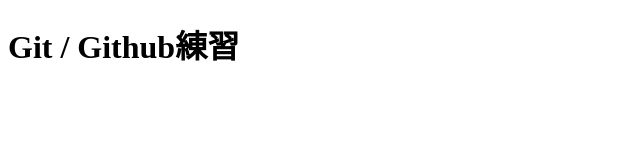
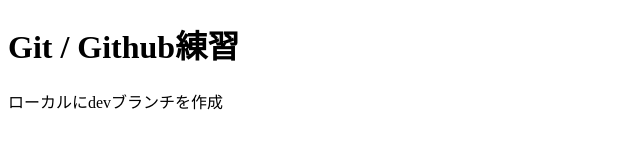
Before and after one commit to yusukeweb/webapp-test, a plain HTML site: page index.html in a window 1280 px wide. Shown: the whole page, without its empty margins (0-640 px from the left). Drawn offline with Linux system fonts and the light colour scheme.

Commit message:
ローカルにdevブランチを追加

```diff
--- a/index.html
+++ b/index.html
@@ -7,5 +7,6 @@
 </head>
 <body>
     <h1>Git / Github練習</h1>
+    <p>ローカルにdevブランチを作成</p>
 </body>
 </html>
```
